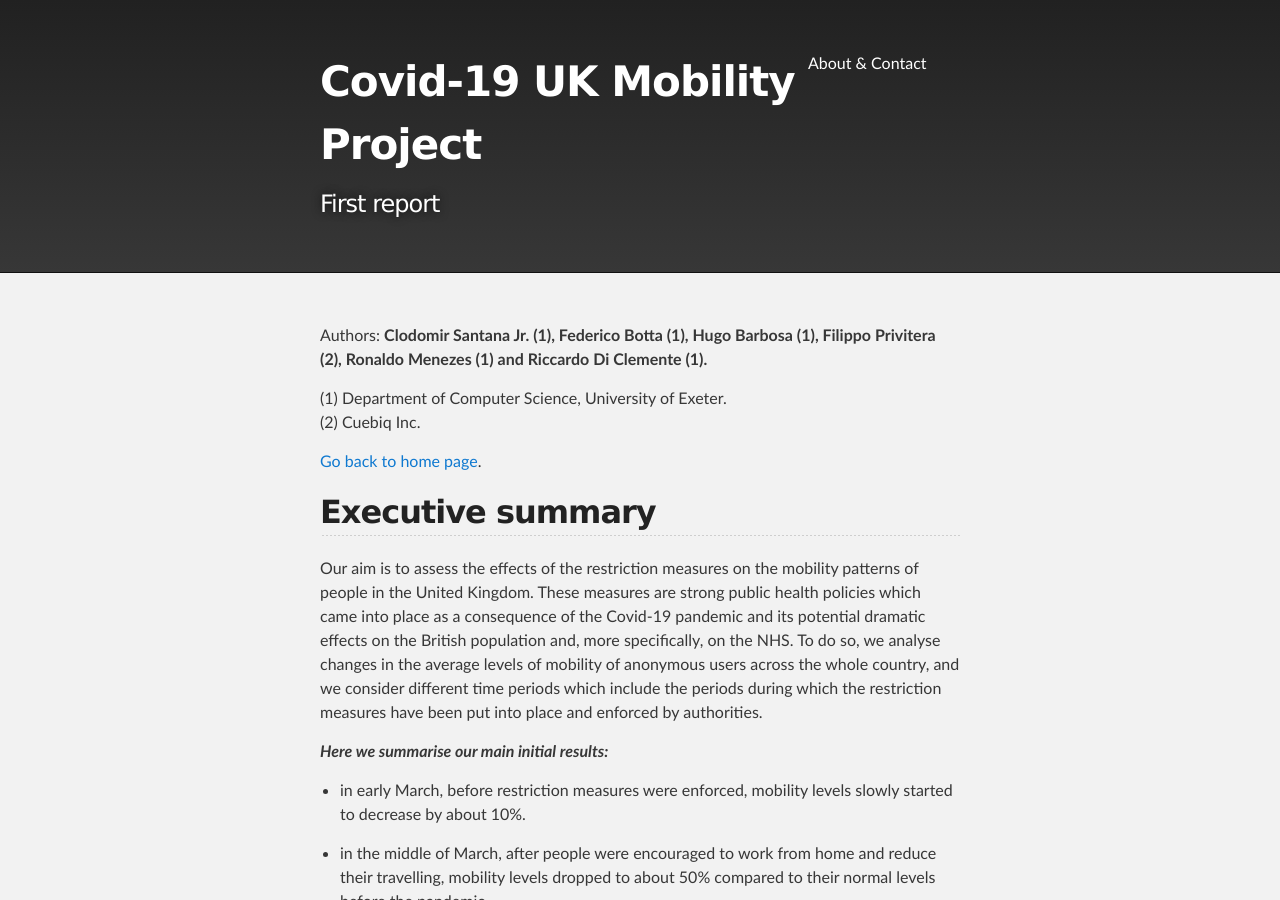
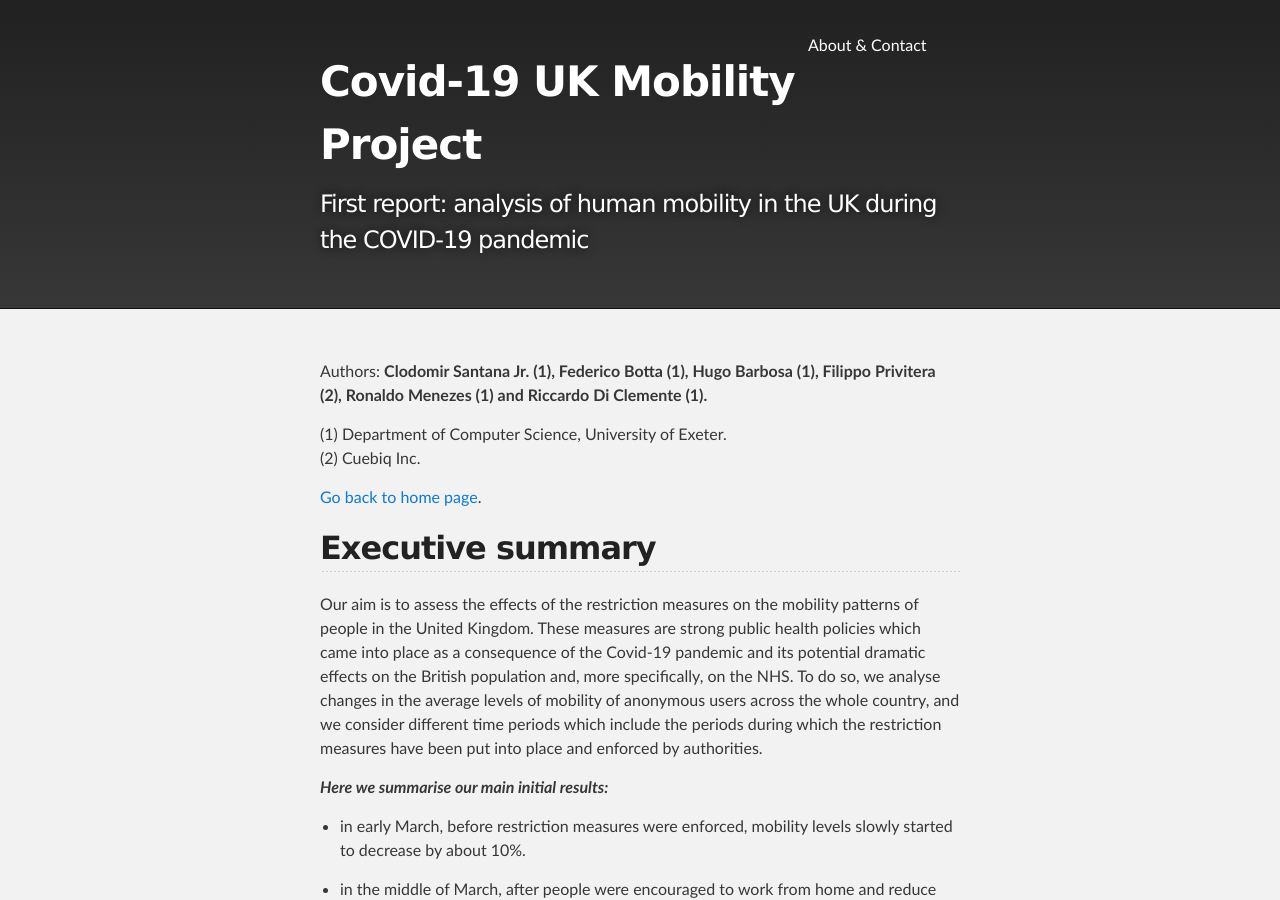
Before and after one commit to COVID19-UK-Mobility/COVID19-UK-Mobility.github.io, a Jekyll site: the page built from First-report.md, in a window 1280 px wide and 900 px high. Built offline with Jekyll 4.4.1, drawn with Linux system fonts in a browser that asks for light colours; our own code applies the rules of GitHub Pages for plain Markdown files; the repository's description, which GitHub fills in, is left out.

Commit message:
Text changes

```diff
--- a/First-report.md
+++ b/First-report.md
@@ -1,6 +1,6 @@
 ---
 
-description: "First report"
+description: "First report: analysis of human mobility in the UK during the COVID-19 pandemic"
 
 ---
 
--- a/_layouts/default.html
+++ b/_layouts/default.html
@@ -19,7 +19,7 @@
 
           <h1 id="project_title"><a href="index.html" style="color:rgb(255,255,255);">{{ site.title | default: site.github.repository_name }}</a></h1>
           <h2 id="project_tagline">{{ page.description | default: site.github.project_tagline }}</h2>
-          <a href="another-page.html"style="color:rgb(255,255,255);"><p id='about' style= " position: absolute;top: 15%; right: 30px; width: 20%;">About & Contact</a>
+          <a href="another-page.html"style="color:rgb(255,255,255);"><p id='about' style= " position: absolute;top: 7.5%; right: 30px; width: 20%;">About & Contact</a>
         </header>
     </div>
 
```
Also changed, not shown: another-page.md (+1 -0 lines), 4 other files.
